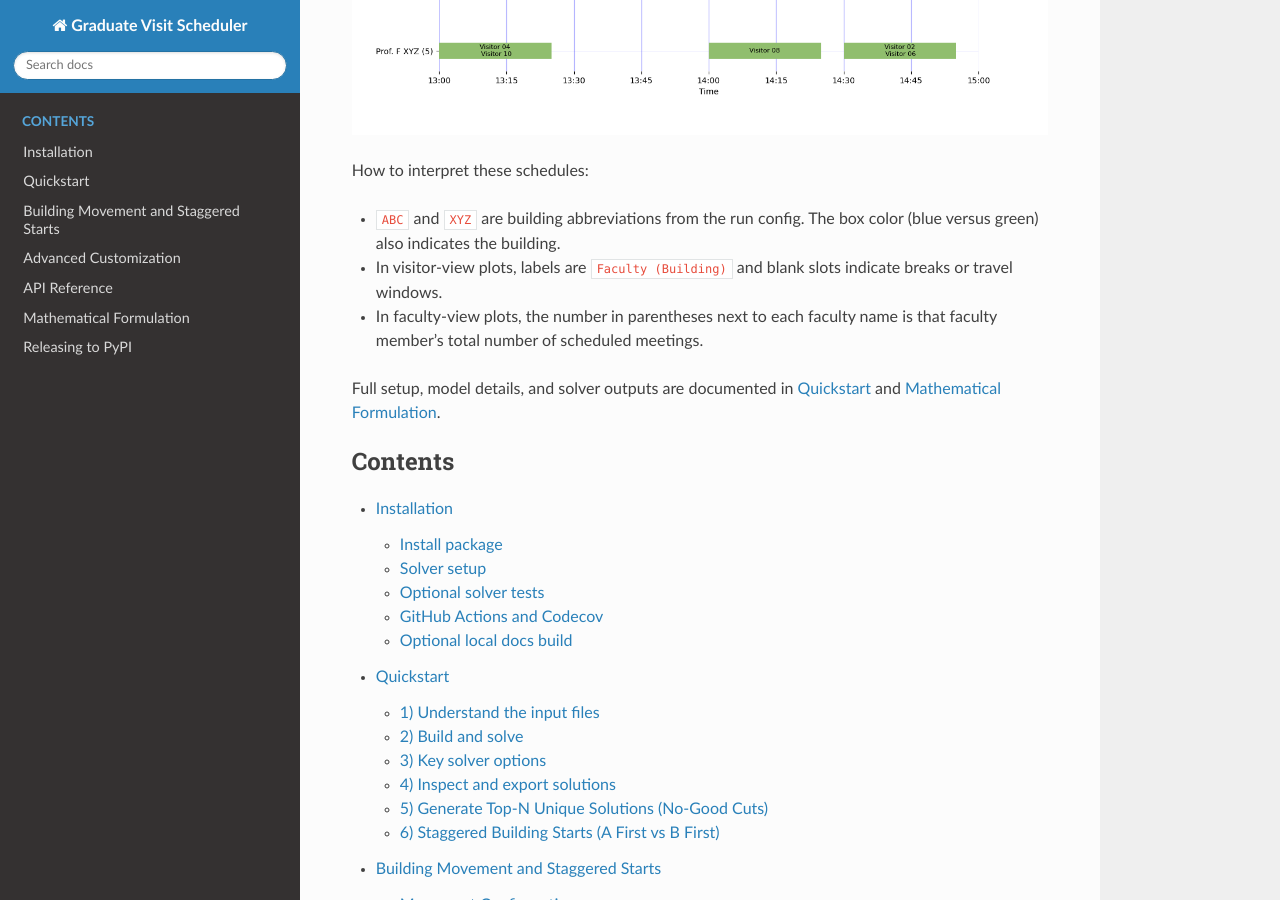
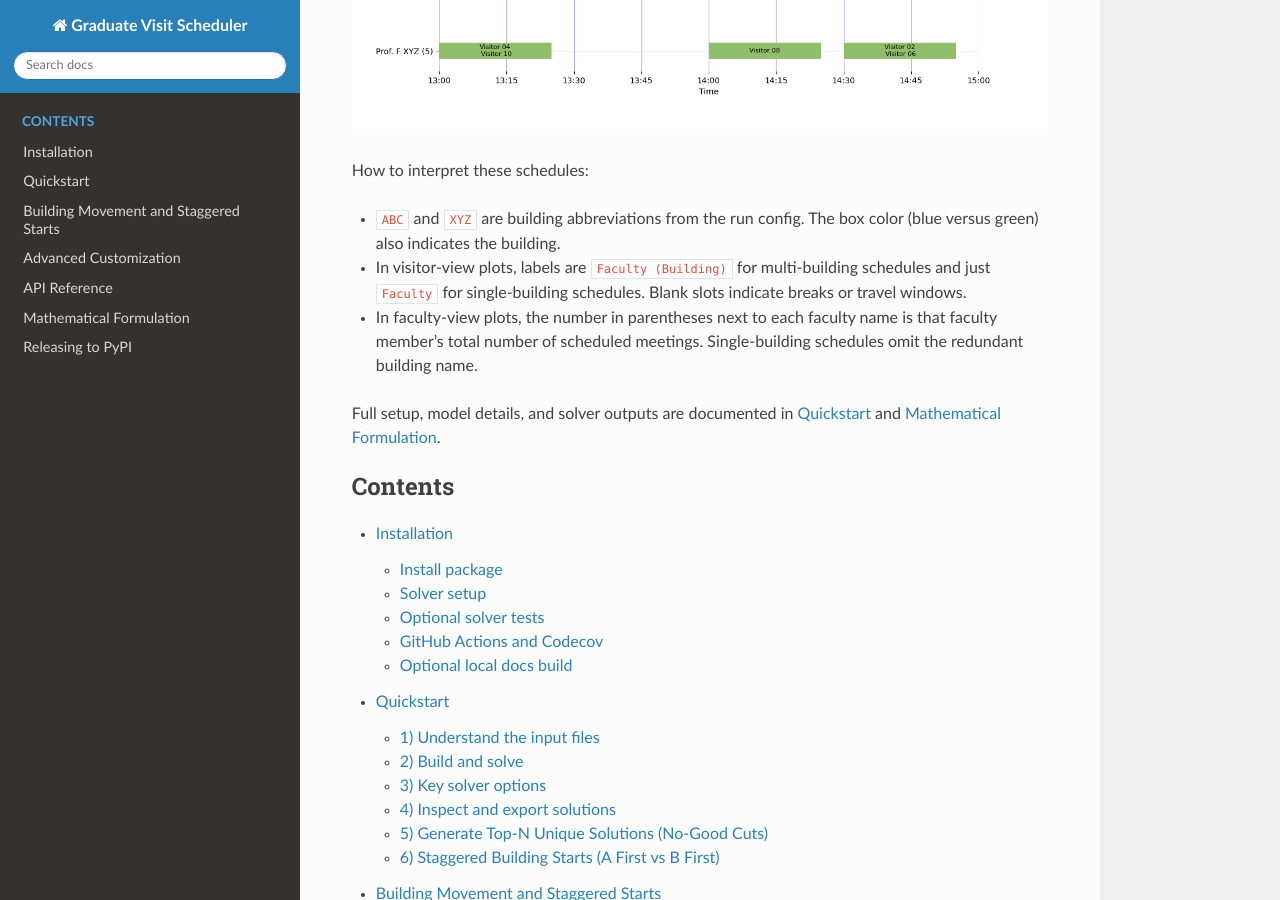
Before and after one commit to dowlinglab/grad-visit-scheduler, a Sphinx documentation site: the page built from docs/index.md, in a window 1280 px wide and 900 px high, scrolled down 2147 px. Built offline with Sphinx 7.4.7 and the Read the Docs theme 3.1.0, drawn with Linux system fonts in a browser that asks for light colours.

```diff
--- a/docs/index.md
+++ b/docs/index.md
@@ -40,8 +40,8 @@ Faculty-view schedule:
 How to interpret these schedules:
 
 - `ABC` and `XYZ` are building abbreviations from the run config. The box color (blue versus green) also indicates the building.
-- In visitor-view plots, labels are `Faculty (Building)` and blank slots indicate breaks or travel windows.
-- In faculty-view plots, the number in parentheses next to each faculty name is that faculty member's total number of scheduled meetings.
+- In visitor-view plots, labels are `Faculty (Building)` for multi-building schedules and just `Faculty` for single-building schedules. Blank slots indicate breaks or travel windows.
+- In faculty-view plots, the number in parentheses next to each faculty name is that faculty member's total number of scheduled meetings. Single-building schedules omit the redundant building name.
 
 Full setup, model details, and solver outputs are documented in [Quickstart](quickstart.md) and [Mathematical Formulation](formulation.md).
 
```
Also changed, not shown: docs/quickstart.md (+2 -2 lines), 1 other file.
